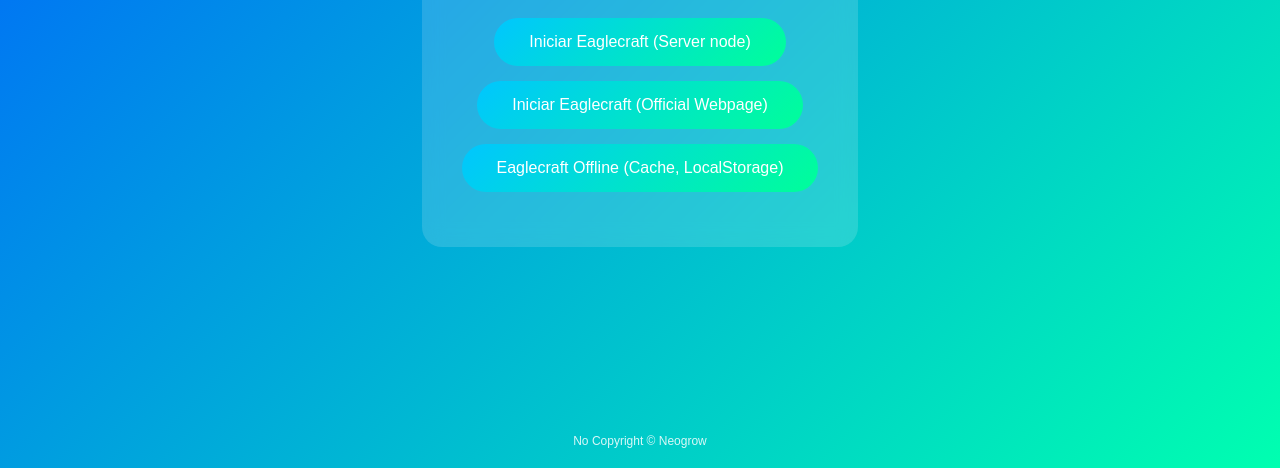
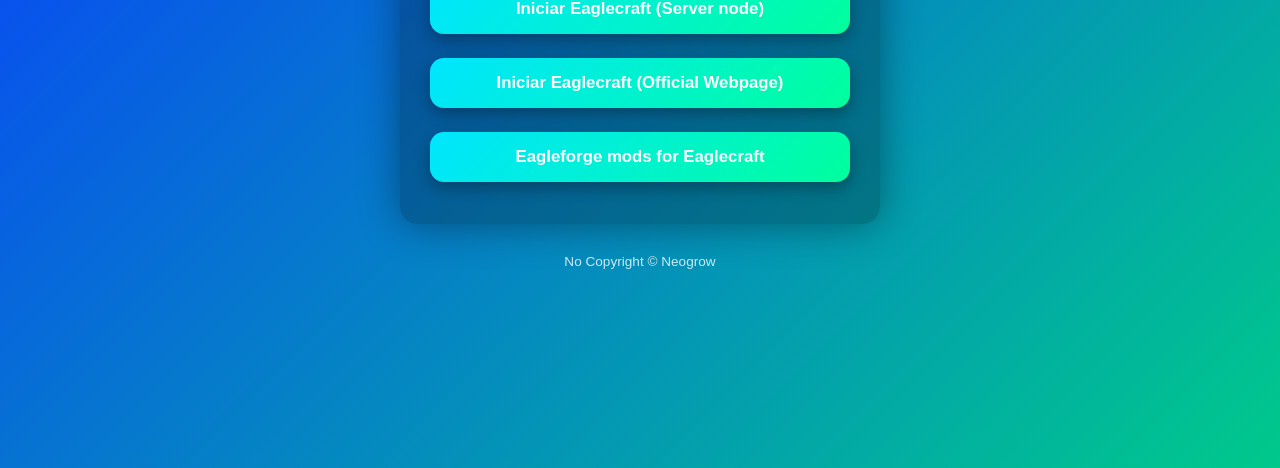
Before and after one commit to victor6977654/Neogrow, a website: page public_html/index.html in a window 1280 px wide. Shown: the part 332-800 px from the top of the page. Drawn offline with Linux system fonts and the light colour scheme.

Commit message:
Update index.html

```diff
--- a/public_html/index.html
+++ b/public_html/index.html
@@ -3,59 +3,82 @@
 <head>
 <meta charset="UTF-8">
 <title>Neogrow Launcher</title>
+<meta name="viewport" content="width=device-width, initial-scale=1.0">
 
 <style>
-body{
-  margin:0;
-  height:100vh;
-  background:linear-gradient(135deg,#005eff,#00ffb0);
-  display:flex;
-  flex-direction:column;
-  align-items:center;
-  justify-content:center;
-  font-family:Arial,sans-serif;
-  color:white;
+  body {
+    margin: 0;
+    font-family: Arial, Helvetica, sans-serif;
+    min-height: 100vh;
+    background: linear-gradient(135deg, #0a3cff, #00c98b);
+    display: flex;
+    flex-direction: column;
+    align-items: center;
+    justify-content: center;
+    color: white;
   }
-.panel{
-  background:rgba(255,255,255,0.15);
-  padding:40px;
-  border-radius:20px;
-  backdrop-filter:blur(10px);
-  text-align:center;
+
+  .panel {
+    font-size: 2.5em;
+    font-weight: bold;
+    margin-bottom: 30px;
+    letter-spacing: 2px;
   }
-h1{margin-bottom:30px;}
-button{
-  display:block;
-  margin:15px auto;
-  padding:15px 35px;
-  border:none;
-  border-radius:30px;
-  font-size:16px;
-  cursor:pointer;
-  color:white;
-  background:linear-gradient(135deg,#00c6ff,#00ff99);
-  transition:.3s;
+
+  .container {
+    background: rgba(0,0,0,0.25);
+    padding: 30px;
+    border-radius: 18px;
+    box-shadow: 0 0 40px rgba(0,0,0,0.4);
+    width: 90%;
+    max-width: 420px;
+    text-align: center;
   }
-button:hover{
-  transform:scale(1.08);
-  box-shadow:0 0 20px rgba(0,0,0,.4);
+
+  button {
+    width: 100%;
+    padding: 15px;
+    margin: 12px 0;
+    border: none;
+    border-radius: 14px;
+    font-size: 1.05em;
+    font-weight: bold;
+    cursor: pointer;
+    color: #fff;
+    background: linear-gradient(135deg, #00e5ff, #00ff9d);
+    transition: transform 0.2s ease, box-shadow 0.2s ease;
+    box-shadow: 0 6px 15px rgba(0,0,0,0.3);
   }
-footer{
-  position:absolute;
-  bottom:20px;
-  font-size:12px;
-  opacity:.85;
-  cursor:pointer;
+
+  button:hover {
+    transform: translateY(-3px) scale(1.02);
+    box-shadow: 0 10px 25px rgba(0,0,0,0.45);
+  }
+
+  button:active {
+    transform: scale(0.97);
+  }
+
+  footer {
+    margin-top: 30px;
+    font-size: 0.85em;
+    opacity: 0.8;
+    cursor: pointer;
+  }
+
+  footer:hover {
+    opacity: 1;
+    text-decoration: underline;
   }
 </style>
 </head>
 
 <body>
 
-<div class="panel">
-  <h1>Neogrow</h1>
+  <div class="panel">Neogrow</div>
 
-  <button onclick="location.href='eagle-lasted.html'">
+  <div class="container">
+    <button onclick="location.href='/eagle-lasted.html'">
       Iniciar Eaglecraft (Server node)
     </button>
 
@@ -63,34 +86,22 @@ footer{
       Iniciar Eaglecraft (Official Webpage)
     </button>
 
-  <button onclick="cacheOffline()">
-    Eaglecraft Offline (Cache, LocalStorage)
+    <button onclick="location.href='/download/eagle-offline.html'">
+      Eagleforge mods for Eaglecraft
     </button>
   </div>
 
-<footer onclick="info()">No Copyright © Neogrow</footer>
+  <footer onclick="showInfo()">
+    No Copyright © Neogrow
+  </footer>
 
 <script>
-async function cacheOffline(){
-  if(!('caches' in window)){
-    alert('Cache no soportado');
-    return;
-  }
-
-  const cache = await caches.open('neogrow-offline');
-  await cache.add('/download/eagle-offline.html');
-
+  function showInfo() {
     alert(
-    'Eaglecraft Offline guardado.\n' +
-    'Configuraciones usarán LocalStorage.'
-  );
-}
-
-function info(){
-  alert(
-    'Neogrow es un launcher.\n' +
-    'No utiliza contenido propio.\n' +
-    'Sitio oficial:\nhttps://eaglercraft.com'
+      "Neogrow funciona como launcher.\n\n" +
+      "Este proyecto usa versiones que no son propias y no reclama derechos de autor.\n" +
+      "El sitio oficial del proyecto original es:\n" +
+      "https://eaglercraft.com"
     );
   }
 </script>
```
Lines whose indentation alone changed are shown as unchanged.
